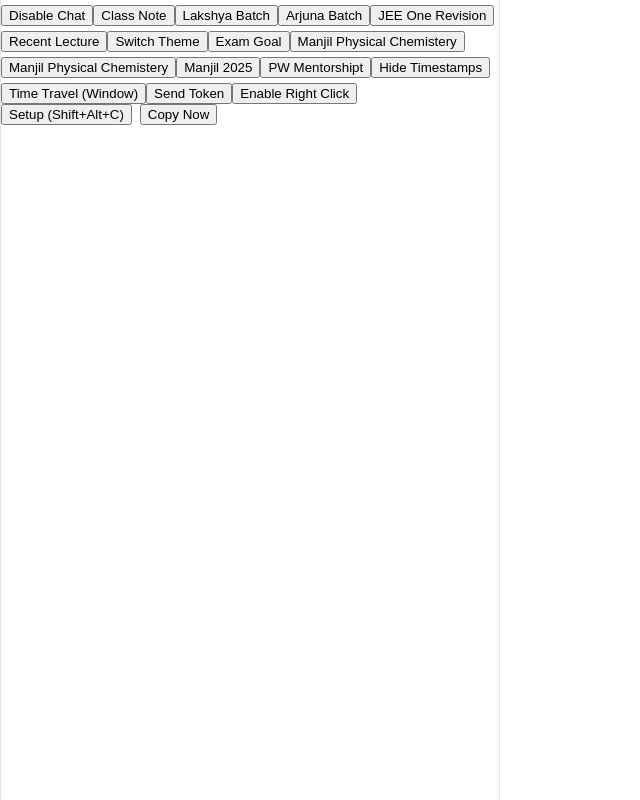
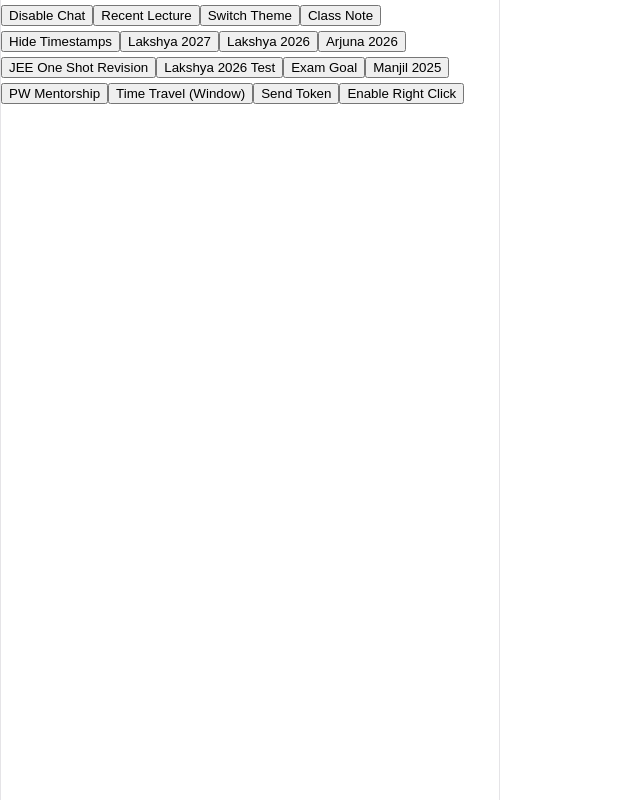
Before and after one commit to adityarwt1/Pw-Study-Extension, a React (Vite) app: page / in a window 1280 px wide. Shown: the whole page, without its empty margins (0-640 px from the left). Built offline with nearby package versions, Linux system fonts and the light colour scheme; no server answers.

Commit message:
Initiated to new way to operate buttong and flow

```diff
--- a/src/App.tsx
+++ b/src/App.tsx
@@ -8,69 +8,69 @@
 import TimeTravel from "./components/TimeTravel";
 import EnabledRightClick from "./components/EnabledRightClick";
 import ProvideToken from "./components/ProivideToken";
-import SlideImageCopier from "./components/SlieImageCopierV2";
+// import SlideImageCopier from "./components/SlieImageCopierV2";
 // import MultiplicationTables from "./components/MulitipleTable";
 
 const MainPlayGround = () => {
   return (
-    <div className="grid grid-cols-1 md:grid-cols-2 lg:grid-cols-3 gap-4 p-4">
+    <div className="grid grid-cols-1 md:grid-cols-2 lg:grid-cols-3 gap-4 p-4 gap-2">
       <DisableChat />
+      <OpenRecentLecture />
+
+      <DarkThemScriptForPw />
 
       <DownLoadAttachement />
 
+      <HideStamps />
+
       <OpenBatch
-        name="Lakshya Batch"
+        name="Lakshya 2027"
         id="6779345c20fa0756e4a7fd08"
+      />
+      <OpenBatch
+        name="Lakshya 2026"
+        id="65dc6fbabb55350018d555b7"
       />
 
       <OpenBatch
-        name="Arjuna Batch"
+        name="Arjuna 2026"
         id="676e4dee1ec923bc192f38c9"
       />
 
       <OpenBatch
-        name="JEE One Revision"
+        name="JEE One Shot Revision"
         id="64e4c8338149b2001892a969"
       />
+      <WebsiteOpener
+        name="Lakshya 2026 Test"
+        url="https://www.pw.live/study-v2/batches/65dc6fbabb55350018d555b7/batch-overview?isNewPpjFlow=true&pageName=ALL_TESTS#Tests_6"
+      />
 
-      <OpenRecentLecture />
-
-      <DarkThemScriptForPw />
 
       <WebsiteOpener
         name="Exam Goal"
         url="https://room.examgoal.com/"
       />
 
-      <WebsiteOpener
-        name="Manjil Physical Chemistery"
-        url="https://www.pw.live/watch/?categoryId=68d4e946703add795fe1d8e3&widgetId=6899cf046c4844a03edc43f5&vType=OTT&type=penpencilvdo&childId=69535f62c17f7ff7ac3b41ff&playlistId=69275e714f137fb50d33a5e2"
-      />
-
-      <WebsiteOpener
-        name="Manjil Physical Chemistery"
-        url="https://www.pw.live/watch/?categoryId=68d4e946703add795fe1d8e3&widgetId=6899cf046c4844a03edc43f5&vType=OTT&type=penpencilvdo&childId=69535f62c17f7ff7ac3b41ff&playlistId=69275e714f137fb50d33a5e2"
-      />
 
       <WebsiteOpener
         name="Manjil 2025"
         url="https://www.pw.live/study-v2/batches/671f5ea96059088394262c30/batch-overview"
       />
 
+
       <WebsiteOpener
-        name="PW Mentorshipt"
+        name="PW Mentorship"
         url="https://www.pw.live/study-v2/mentorship/chat/6779345c20fa0756e4a7fd08"
       />
-
-      <HideStamps />
 
       {/* <MultiplicationTables/> */}
 
       <TimeTravel />
-      <ProvideToken/>
+      <ProvideToken />
       <EnabledRightClick />
       {/* <SlideImageCopier /> */}
-      <SlideImageCopier/>
+      {/* <SlideImageCopier /> */}
     </div>
   );
 };
```
Also changed, not shown: 2 other files (tests, documents, lock files or other folders).
